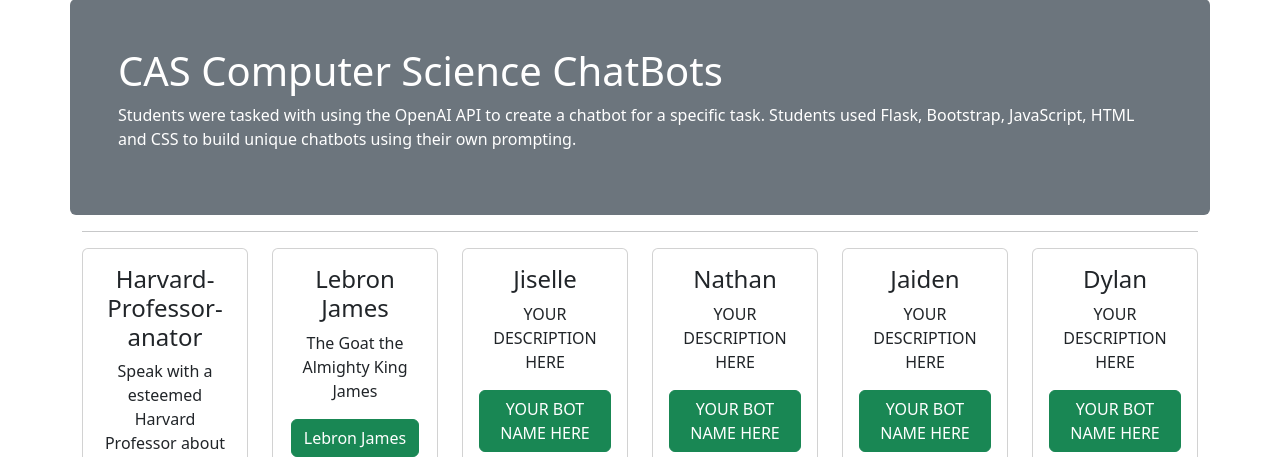
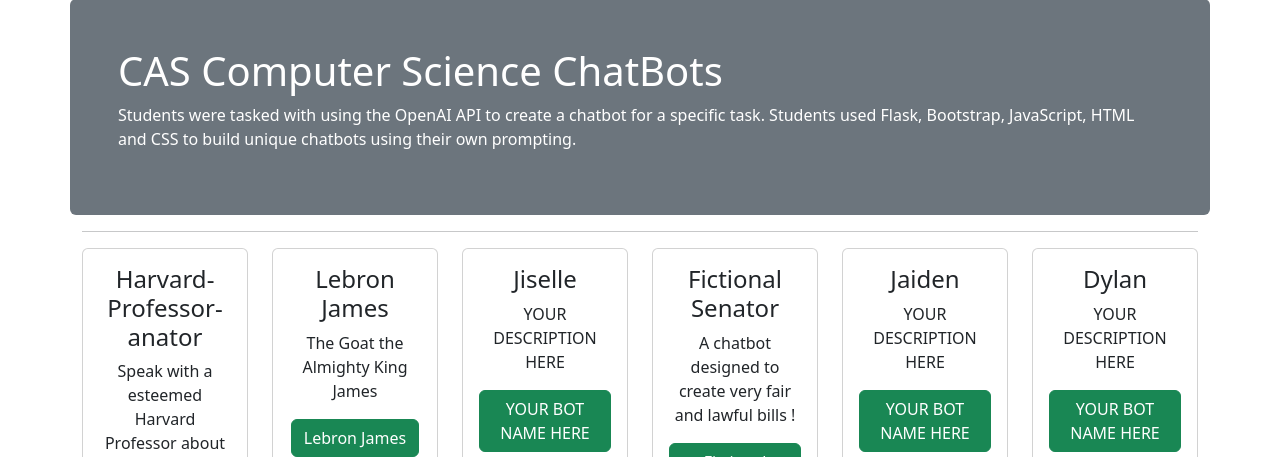
Before and after one commit to Crossroads-Computer-Science/CAS-CompSci-Chatbots---F, a Flask app: page / in a window 1280 px wide. Shown: the part 41-498 px from the top of the page. Run offline with Flask 3, Linux system fonts and the light colour scheme.

Commit message:
nathang code

```diff
--- a/app.py
+++ b/app.py
@@ -67,6 +67,10 @@
 def LebronChat():
     return render_template("LebronChat.html")
 
+@app.route("/senator")
+def senator():
+    return render_template("senator.html")
+
 
 @app.route("/chat")
 def chat_completion():
--- a/templates/index.html
+++ b/templates/index.html
@@ -71,17 +71,21 @@
                 <div class="card-footer">Jiselle</div>
             </div>
         </div>
+
+
         <div class="col">
             <div class="card">
                 <div class="card-body">
-                    <h4 class="card-title">Nathan</h4>
-                    <p class="card-text">YOUR DESCRIPTION HERE</p>
-                    <a href="YOUR PATH HERE" class="btn btn-success">YOUR BOT NAME HERE</a>
+                    <h4 class="card-title">Fictional Senator</h4>
+                    <p class="card-text">A chatbot designed to create very fair and lawful bills !</p>
+                    <a href="/senator" class="btn btn-success">Fictional Senator</a>
                 </div>
-                <img class="card-img-bottom" src="YOUR IMAGE PATH HERE" alt="Card image">
-                <div class="card-footer">Nathan</div>
+                <img class="card-img-bottom" src="/static/avatar.png" alt="Fictional Senator">
+                <div class="card-footer">Nathan Gendler</div>
             </div>
         </div>
+
+
         <div class="col">
             <div class="card">
                 <div class="card-body">
@@ -229,5 +233,6 @@
             </div>
         </div>
 
+
 </body>
 </html>
```
Also changed, not shown: templates/senator.html (added, +81 -0 lines), static/avatar.png (added).
